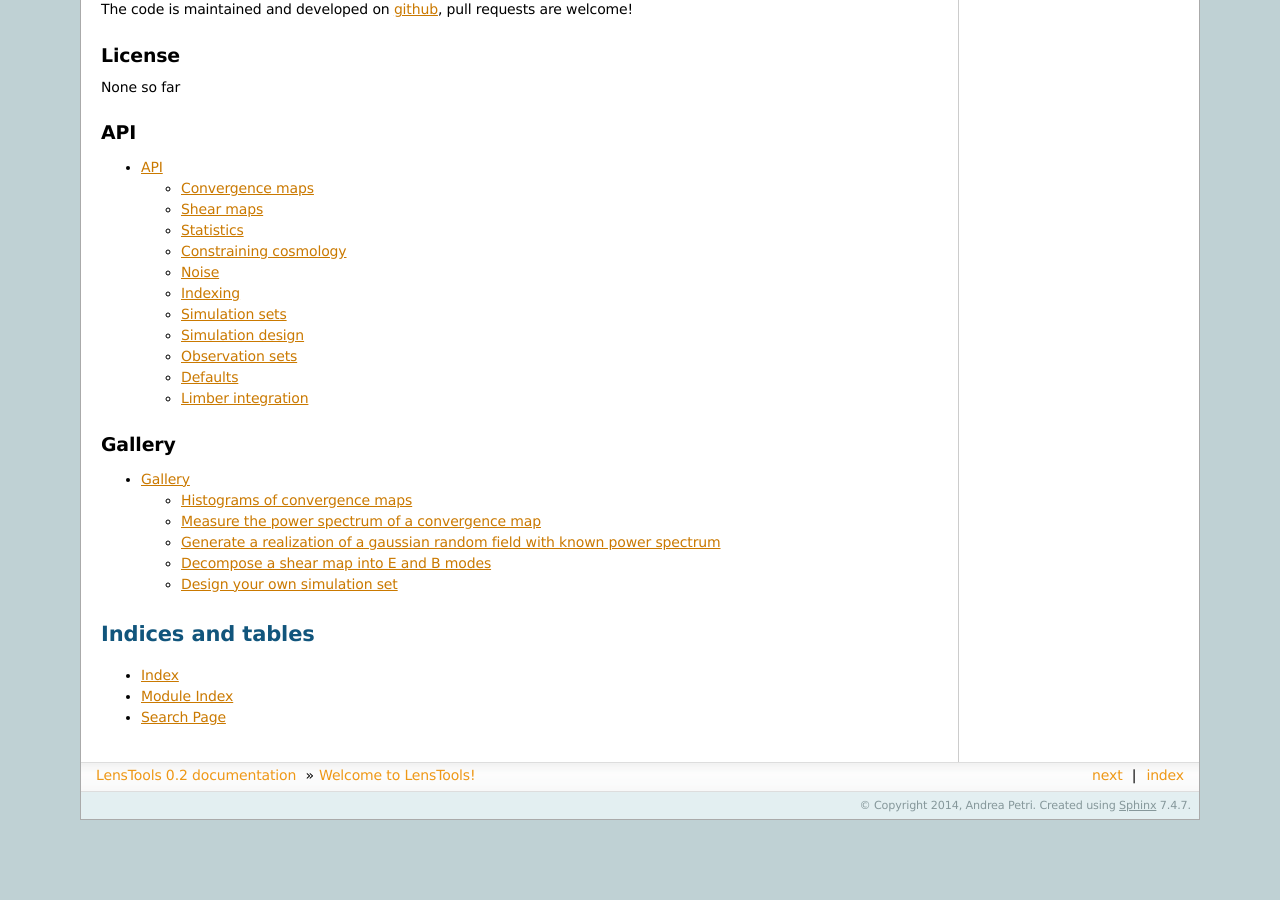
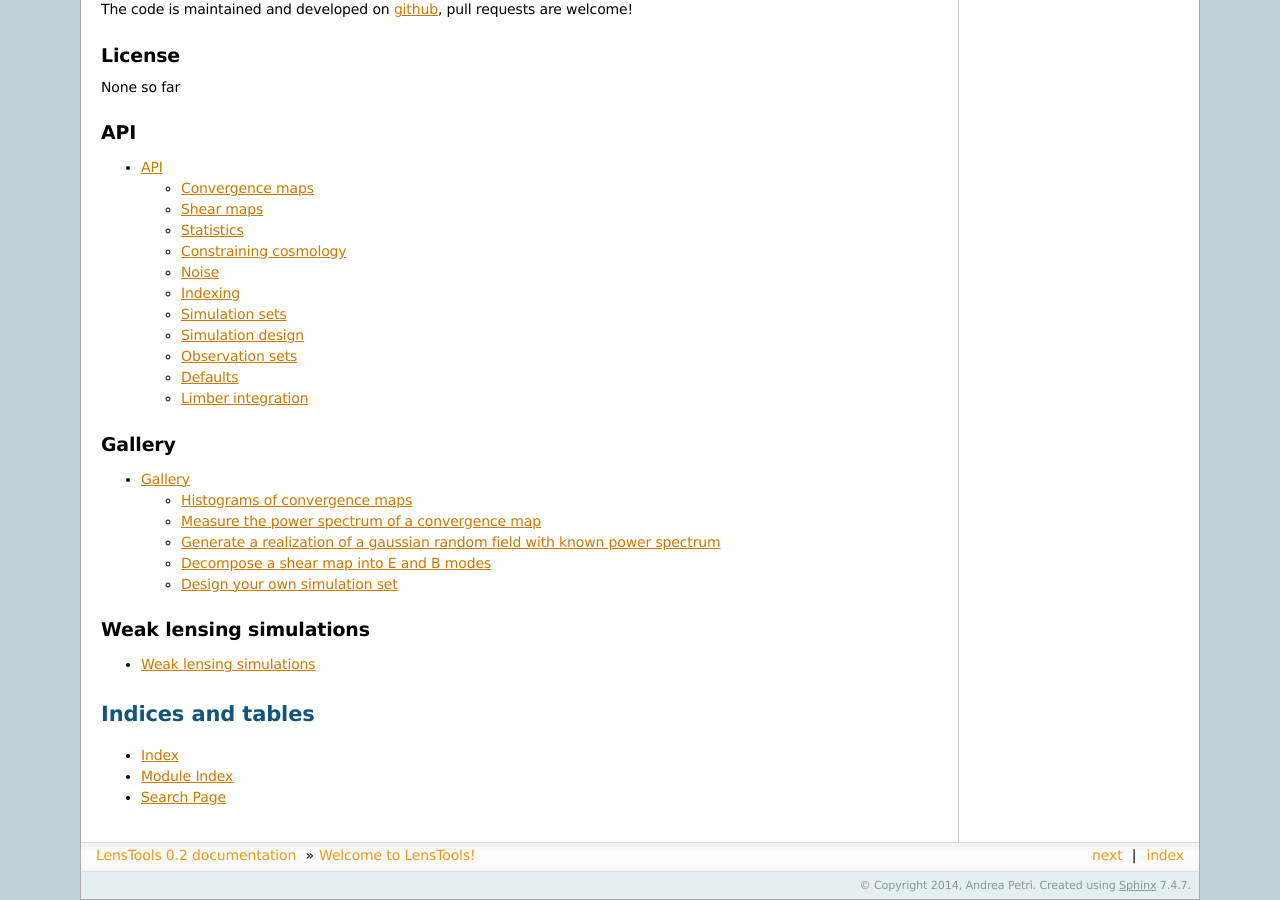
Before and after one commit to apetri/LensTools, a Sphinx documentation site: the page built from docs/source/index.rst, in a window 1280 px wide and 900 px high, scrolled down 1140 px. Built offline with Sphinx 7.4.7, drawn with Linux system fonts in a browser that asks for light colours; before the commit the page ends 1960 px from its top, so only the background shows below that; some of the changed text lies outside the part shown.

Commit message:
update docs

```diff
--- a/docs/source/index.rst
+++ b/docs/source/index.rst
@@ -78,6 +78,14 @@ Gallery
 
    gallery
 
+Weak lensing simulations
+------------------------
+
+.. toctree::
+   :maxdepth: 2
+
+   simulations
+
 Indices and tables
 ==================
 
```
Also changed, not shown: docs/source/simulations.rst (added, +10 -0 lines).
